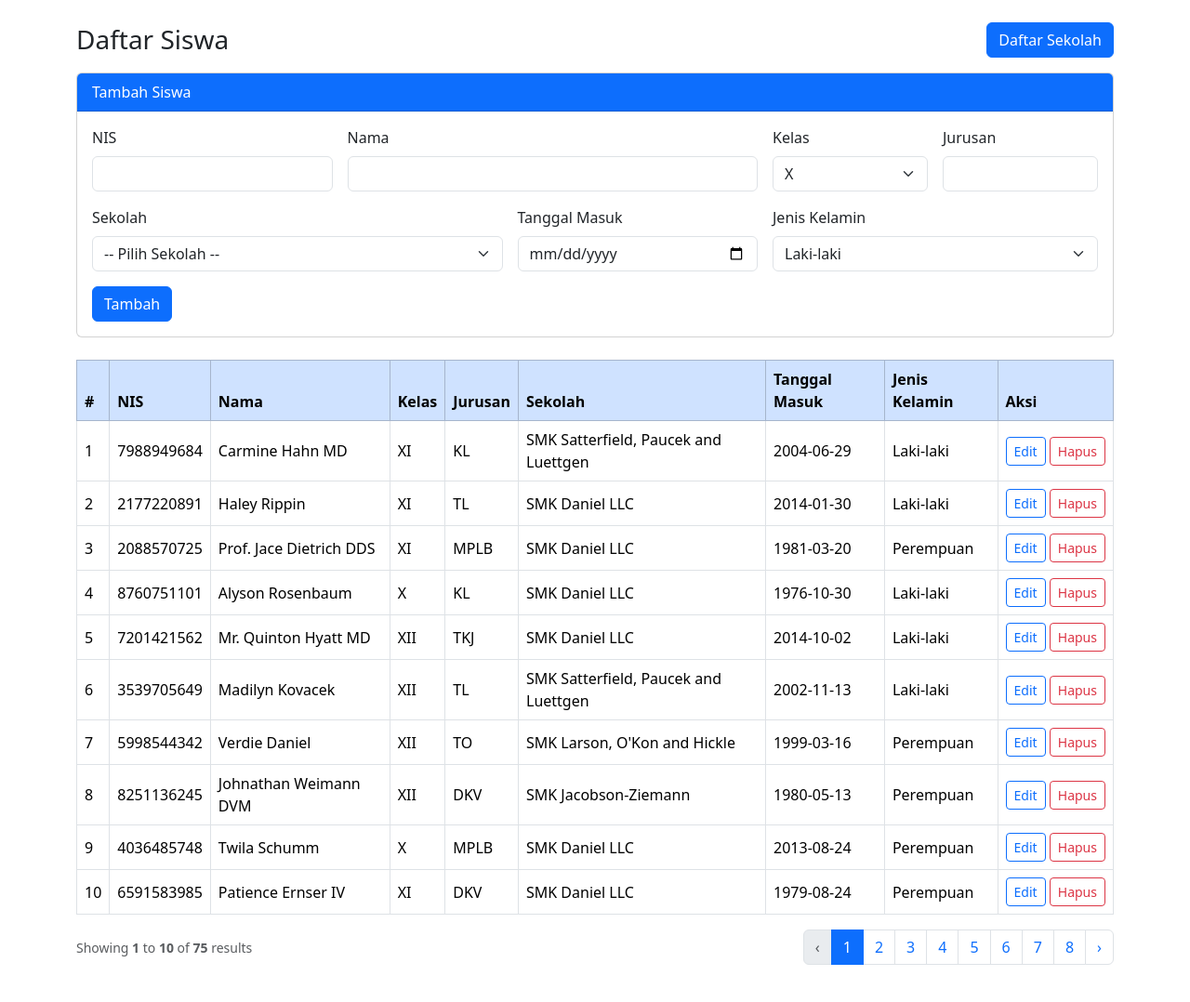
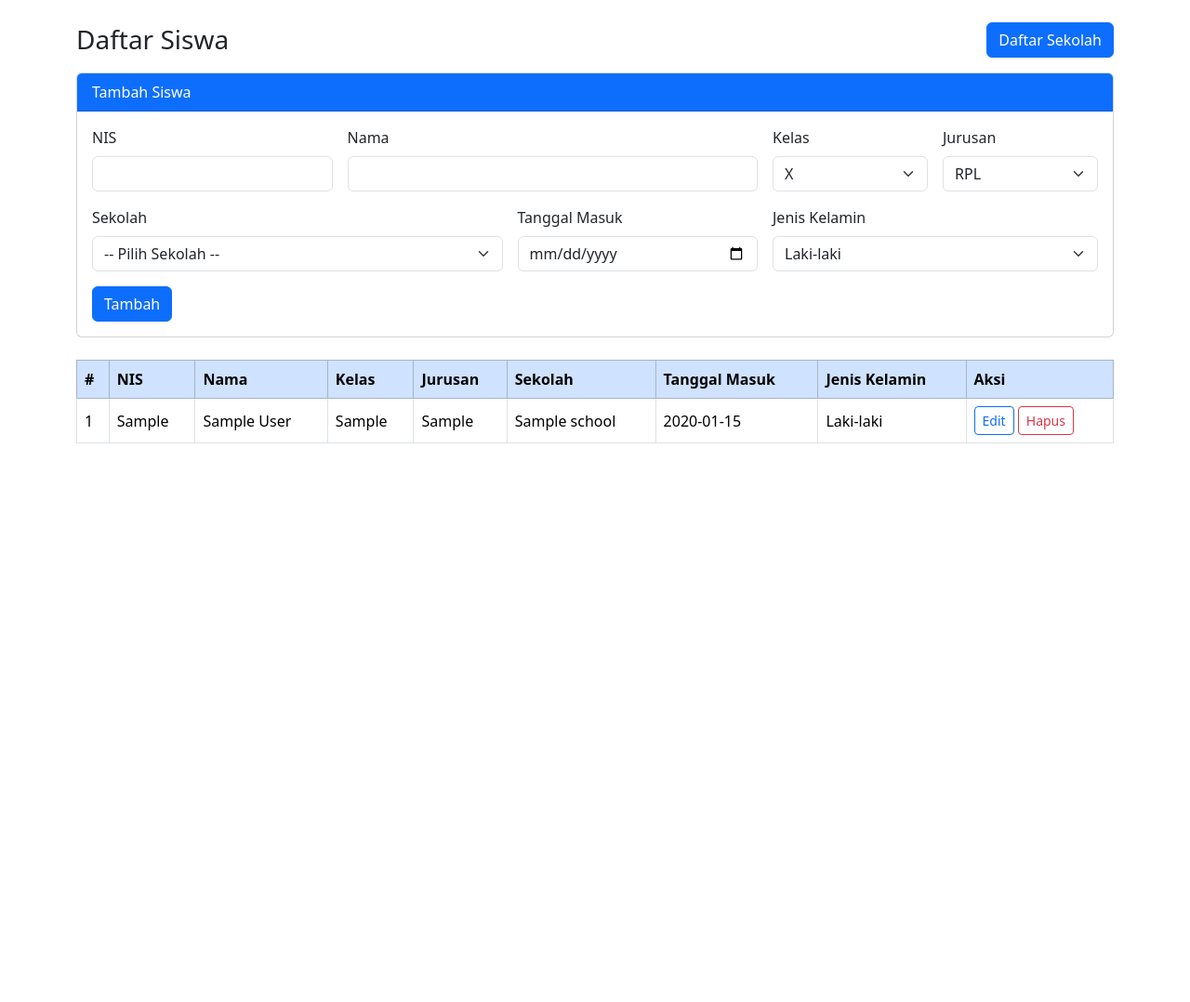
Before and after one commit to Valiant77/Studi-Kasus-PHP, a Laravel app: page /siswa in a window 1280 px wide. Shown: the whole page at 93% size. After the commit the page ends 477 px from the top, so only its background shows below. Run offline with Laravel 12, Linux system fonts and the light colour scheme; data comes from the database, SQL or seed files in the repository; tables that the repository leaves empty hold one stand-in row (values such as "Sample post").

Commit message:
Fifth Commit | 20-11-2026

```diff
--- a/data_siswa/app/Http/Controllers/SchoolController.php
+++ b/data_siswa/app/Http/Controllers/SchoolController.php
@@ -23,7 +23,7 @@ class SchoolController extends Controller
 
     public function update(Request $request, School $school)
     {
-        $school->update($this->validated($request));
+        $school->update($this->validated($request, $school));
         return redirect()->route('sekolah')->with('success', 'Sekolah diperbarui.');
     }
 
@@ -39,7 +39,6 @@ class SchoolController extends Controller
             'nama'   => 'required|string|max:255',
             'alamat' => 'required|string|max:255',
             'kuota'  => 'required|integer|min:0',
-            'terisi' => 'required|integer|min:0|lte:kuota',
         ]);
     }
 }
--- a/data_siswa/app/Http/Controllers/StudentController.php
+++ b/data_siswa/app/Http/Controllers/StudentController.php
@@ -42,11 +42,15 @@ class StudentController extends Controller
     private function validated(Request $request, ?Student $student = null): array
     {
         return $request->validate([
-            'nis'           => ['required', 'string', 'max:20', Rule::unique('students', 'nis')->ignore($student)],
-            'nama'          => 'required|string|max:255',
-            'kelas'         => 'required|string|max:10',
-            'jurusan'       => 'required|string|max:100',
-            'school_id'     => 'required|exists:schools,id',
+            'nis' => ['required', 'regex:/^[0-9]+$/', 'max:20', Rule::unique('students', 'nis')->ignore($student)],
+            'nama' => ['required', 'regex:/^[\pL\s.\'-]+$/u', 'max:255'],
+            'kelas' => ['required', Rule::in(Student::KELAS)],
+            'jurusan' => ['required', Rule::in(Student::JURUSAN)],
+            'sekolah_id' => ['required', 'exists:schools,id', function ($attr, $value, $fail) use ($student) { //this convolution because the stupid shit fill
+                $school = School::find($value);
+                $sameSchool = $student && $student->school_id == $value;
+                if ($school && ! $sameSchool && $school->terisi >= $school->kuota) { $fail('Kuota sekolah ini sudah penuh.'); }
+            }],
             'tgl_masuk'     => 'required|date',
             'jenis_kelamin' => ['required', Rule::in(['laki-laki', 'perempuan'])],
         ]);
--- a/data_siswa/app/Models/School.php
+++ b/data_siswa/app/Models/School.php
@@ -14,4 +14,8 @@ class School extends Model
     {
         return $this->hasMany(Student::class, 'sekolah_id');
     }
+    public function syncTerisi(): void
+    {
+        $this->update(['terisi' => $this->students()->count()]);
+    }
 }
--- a/data_siswa/app/Models/Student.php
+++ b/data_siswa/app/Models/Student.php
@@ -13,4 +13,21 @@ class Student extends Model
     {
         return $this->belongsTo(School::class, 'sekolah_id');
     }
+
+    public const KELAS = ['X', 'XI', 'XII'];
+    public const JURUSAN = ['RPL', 'TKJ', 'TO', 'TM', 'TL', 'DKV', 'KL', 'AKL', 'MPLB', 'PS'];
+    protected static function booted(): void //foid?????!!!!
+    {
+        static::created(fn ($s) => School::find($s->sekolah_id)?->syncTerisi());
+        static::deleted(fn ($s) => School::find($s->sekolah_id)?->syncTerisi());
+
+        static::updated(function ($s) {
+            $old = $s->getOriginal('sekolah_id');
+
+            if ($old != $s->sekolah_id) {
+                School::find($old)?->syncTerisi();
+                School::find($s->sekolah_id)?->syncTerisi();
+            }
+        });
+    }
 }
--- a/data_siswa/database/factories/SchoolFactory.php
+++ b/data_siswa/database/factories/SchoolFactory.php
@@ -22,7 +22,7 @@ class SchoolFactory extends Factory
             'nama' => 'SMK ' . fake()->company(),
             'alamat' => fake()->address(),
             'kuota' => $kuota,
-            'terisi' => fake()->numberBetween(0, $kuota - 67)
+            'terisi' => 0
         ];
     }
 }
--- a/data_siswa/database/seeders/DatabaseSeeder.php
+++ b/data_siswa/database/seeders/DatabaseSeeder.php
@@ -24,8 +24,8 @@ class DatabaseSeeder extends Seeder
         //     'email' => 'test@example.com',
         // ]);
 
-        $sekolah = School::factory(7)->create();
+        // $sekolah = School::factory(7)->create();
 
-        Student::factory(75)->state(fn () => ['sekolah_id' => $sekolah->random()->id])->create();
+        // Student::factory(75)->state(fn () => ['sekolah_id' => $sekolah->random()->id])->create();
     }
 }
--- a/data_siswa/resources/views/siswa.blade.php
+++ b/data_siswa/resources/views/siswa.blade.php
@@ -42,33 +42,40 @@
                     <div class="col-md-3">
                         <label class="form-label">NIS</label>
                         <input type="text" name="nis" class="form-control"
+                            inputmode="numeric" pattern="[0-9]+" maxlength="8" minlength="8"
+                            oninput="this.value = this.value.replace(/\D/g, '')"
                             value="{{ old('nis', $editing?->nis) }}" required>
                     </div>
                     <div class="col-md-5">
                         <label class="form-label">Nama</label>
                         <input type="text" name="nama" class="form-control"
+                            pattern="[\p{L}\s.'\-]+" maxlength="255"
+                            oninput="this.value = this.value.replace(/[^\p{L}\s.'\-]/gu, '')"
                             value="{{ old('nama', $editing?->nama) }}" required>
                     </div>
                     <div class="col-md-2">
                         <label class="form-label">Kelas</label>
                         <select name="kelas" class="form-select" required>
-                            @foreach (['X', 'XI', 'XII'] as $k)
+                            @foreach (App\Models\Student::KELAS as $k)
                                 <option value="{{ $k }}" @selected(old('kelas', $editing?->kelas) === $k)>{{ $k }}</option>
                             @endforeach
                         </select>
                     </div>
                     <div class="col-md-2">
                         <label class="form-label">Jurusan</label>
-                        <input type="text" name="jurusan" class="form-control"
-                            value="{{ old('jurusan', $editing?->jurusan) }}" required>
+                        <select name="jurusan" class="form-select" required>
+                            @foreach (App\Models\Student::JURUSAN as $j)
+                                <option value="{{ $j }}" @selected(old('jurusan', $editing?->jurusan) === $j)>{{ $j }}</option>
+                            @endforeach
+                        </select>
                     </div>
                     <div class="col-md-5">
                         <label class="form-label">Sekolah</label>
-                        <select name="school_id" class="form-select" required>
+                        <select name="sekolah_id" class="form-select" required>
                             <option value="">-- Pilih Sekolah --</option>
                             @foreach ($schools as $school)
                                 <option value="{{ $school->id }}"
-                                    @selected(old('school_id', $editing?->school_id) == $school->id)>
+                                    @selected(old('school_id', $editing?->sekolah_id) == $school->id)>
                                     {{ $school->nama }}
                                 </option>
                             @endforeach
```
Also changed, not shown: data_siswa/resources/views/sekolah.blade.php (+3 -8 lines), data_siswa/database/migrations/0001_01_01_000000_create_users_table.php.
